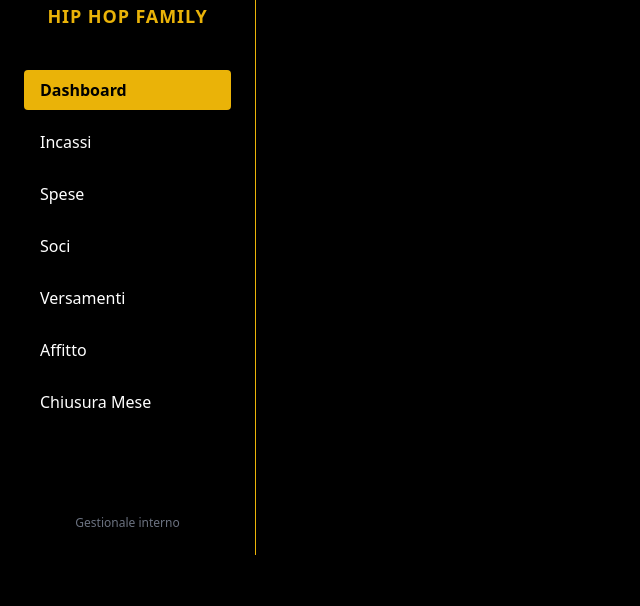
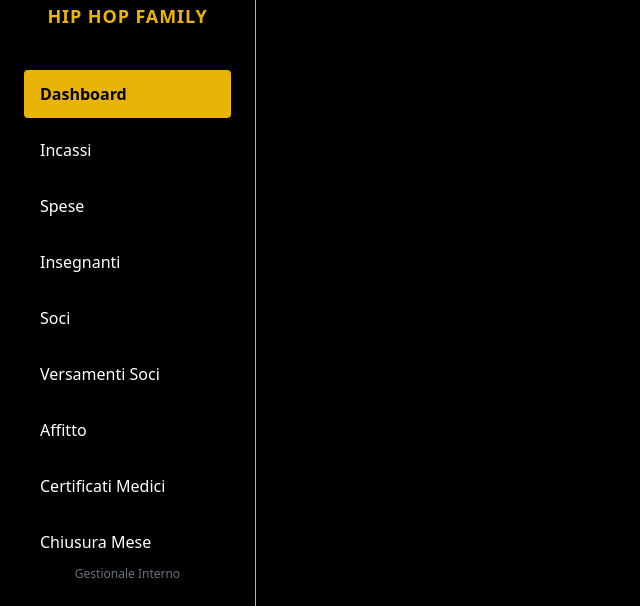
Before and after one commit to pben74-droid/hiphop-manager, a Next.js app: page / in a window 1280 px wide. Shown: the part 245-851 px from the top of the page, without its empty margins (0-640 px from the left). Before the commit the page ends 800 px from the top, so only its background shows below. Built offline with nearby package versions, Linux system fonts and the light colour scheme; no server answers; the database is empty.

Commit message:
Update layout.tsx

```diff
--- a/app/layout.tsx
+++ b/app/layout.tsx
@@ -1,3 +1,5 @@
+"use client"
+
 import "./globals.css"
 import Link from "next/link"
 import { usePathname } from "next/navigation"
@@ -7,7 +9,7 @@ function Sidebar() {
   const pathname = usePathname()
 
   const linkClass = (path: string) =>
-    `block px-4 py-2 rounded transition ${
+    `block px-4 py-3 rounded transition ${
       pathname === path
         ? "bg-yellow-500 text-black font-bold shadow-lg"
         : "hover:bg-yellow-500 hover:text-black"
@@ -29,7 +31,7 @@ function Sidebar() {
       </div>
 
       {/* Navigation */}
-      <nav className="space-y-3 text-white">
+      <nav className="space-y-2 text-white">
 
         <Link href="/" className={linkClass("/")}>
           Dashboard
@@ -43,16 +45,24 @@ function Sidebar() {
           Spese
         </Link>
 
+        <Link href="/insegnanti" className={linkClass("/insegnanti")}>
+          Insegnanti
+        </Link>
+
         <Link href="/soci" className={linkClass("/soci")}>
           Soci
         </Link>
 
         <Link href="/versamenti" className={linkClass("/versamenti")}>
-          Versamenti
+          Versamenti Soci
         </Link>
 
         <Link href="/affitto" className={linkClass("/affitto")}>
           Affitto
+        </Link>
+
+        <Link href="/certificati" className={linkClass("/certificati")}>
+          Certificati Medici
         </Link>
 
         <Link href="/chiusura" className={linkClass("/chiusura")}>
@@ -62,15 +72,10 @@ function Sidebar() {
       </nav>
 
       <div className="mt-auto text-xs text-gray-500 text-center">
-        Gestionale interno
+        Gestionale Interno
       </div>
     </aside>
   )
-}
-
-export const metadata = {
-  title: "Hip Hop Family Manager",
-  description: "Gestionale interno professionale",
 }
 
 export default function RootLayout({
@@ -81,21 +86,14 @@ export default function RootLayout({
   return (
     <html lang="it">
       <body className="bg-black text-white">
-
         <MeseProvider>
-
           <div className="flex min-h-screen">
-
             <Sidebar />
-
             <main className="flex-1 p-10">
               {children}
             </main>
-
           </div>
-
         </MeseProvider>
-
       </body>
     </html>
   )
```
